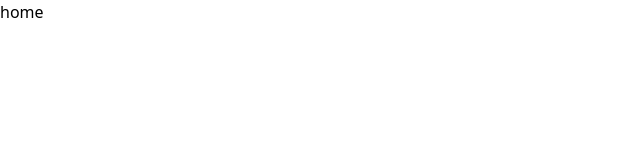
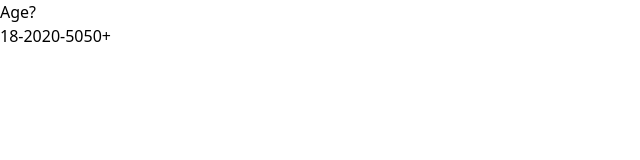
Before and after one commit to vassilyp/SavvySaver, a React (Vite) app: page / in a window 1280 px wide. Shown: the top 160 px of the page, without its empty margins (0-640 px from the left). Built offline with nearby package versions, Linux system fonts and the light colour scheme.

Commit message:
added html for login and survey

```diff
--- a/package.json
+++ b/package.json
@@ -12,6 +12,7 @@
   "dependencies": {
     "react": "^18.3.1",
     "react-dom": "^18.3.1",
+    "react-google-button": "^0.8.0",
     "react-router-dom": "^6.26.2"
   },
   "devDependencies": {
--- a/src/App.jsx
+++ b/src/App.jsx
@@ -10,9 +10,9 @@ function App() {
   return (
     <>
       <Routes>
-        <Route path="/" element={<Home />} />
+        <Route path="/home" element={<Home />} />
         <Route path="/login" element={<Login />} />
-        <Route path="/survey" element={<Survey />} />
+        <Route path="/" element={<Survey />} />
         <Route path="/pickChallenge" element={<PickChallenge />} />
         <Route path="/challengeResult/:id" element={<ChallengeResult />} />
       </Routes>
--- /dev/null
+++ b/src/components/AnswerButton.jsx
@@ -0,0 +1,7 @@
+
+const AnswerButton = ({ text }) => {
+  return <button>{text}</button>;
+};
+
+
+export default AnswerButton;
--- a/src/pages/Home.jsx
+++ b/src/pages/Home.jsx
@@ -2,6 +2,7 @@
 const Home = () => {
   return (
     <div>
+    <h1></h1>
       home
     </div>
   )
--- a/src/pages/Login.jsx
+++ b/src/pages/Login.jsx
@@ -1,10 +1,16 @@
+import GoogleButton from "react-google-button";
 
 const Login = () => {
   return (
-    <div>
+    <>
+    <h1>Sign in!</h1>
+      <GoogleButton
+        onClick={() => {
+          console.log("Google button clicked");
+        }}
+      />
+    </>
+  );
+};
 
-    </div>
-  )
-}
-
-export default Login
+export default Login;
--- a/src/pages/Survey.jsx
+++ b/src/pages/Survey.jsx
@@ -1,10 +1,16 @@
+import AnswerButton from "../components/AnswerButton";
 
 const Survey = () => {
   return (
-    <div>
+    <>
+      <h1>Age?</h1>
+      <div>
+        <AnswerButton text="18-20" />
+        <AnswerButton text="20-50" />
+        <AnswerButton text="50+" />
+      </div>
+    </>
+  );
+};
 
-    </div>
-  )
-}
-
-export default Survey
+export default Survey;
```
Also changed, not shown: 1 other file (tests, documents, lock files or other folders).
